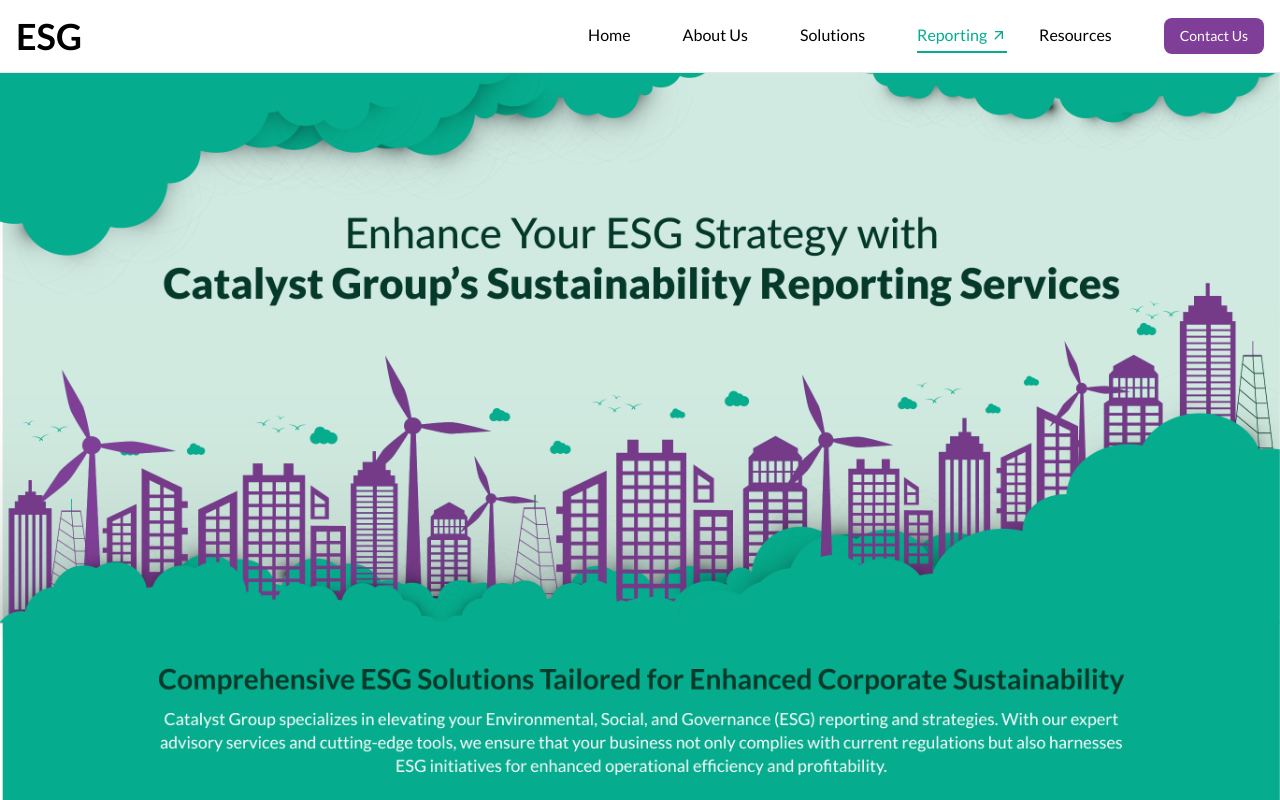
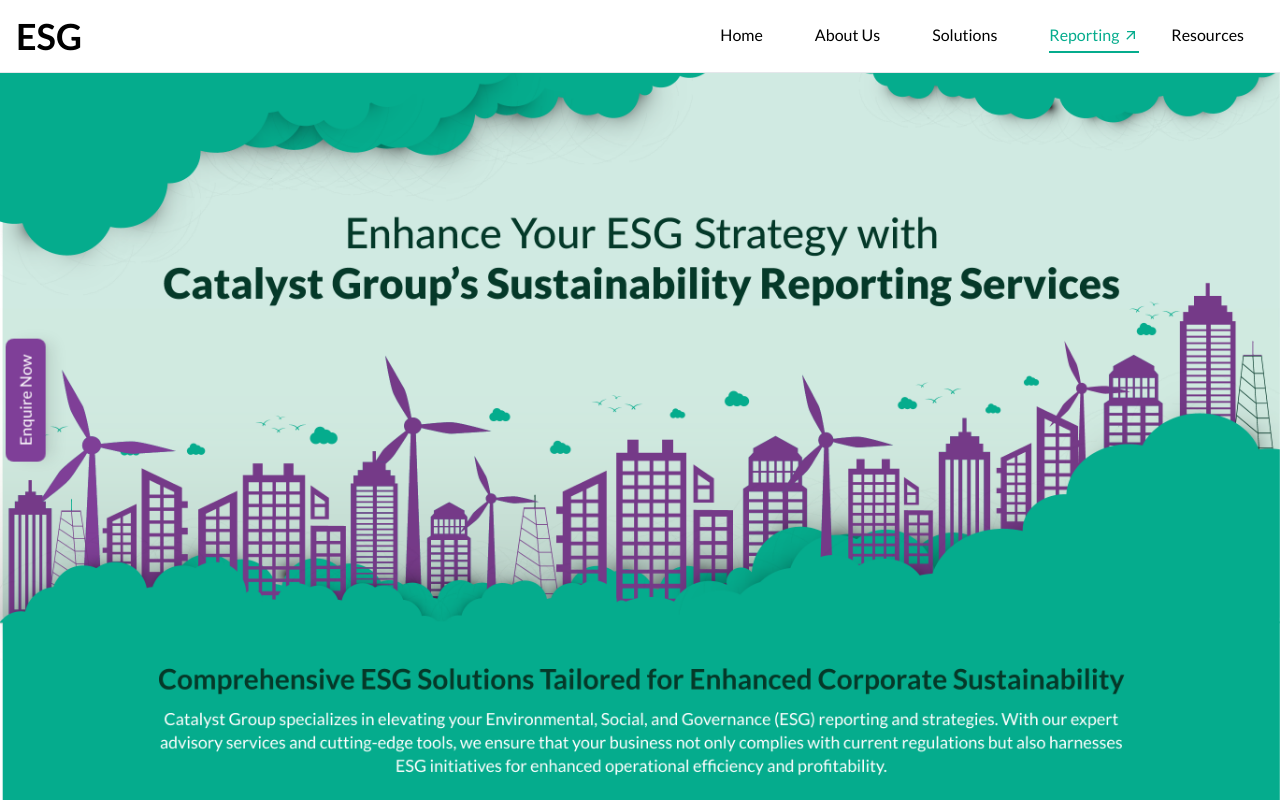
Before and after one commit to ivistaz-ecom/esg-new, a Next.js app: page /reporting in a window 1280 px wide. Shown: the top 800 px of the page. Built offline with nearby package versions, Linux system fonts and the light colour scheme.

Commit message:
added floting button in repoting page

```diff
--- a/components/Esg/OurInitiatives.js
+++ b/components/Esg/OurInitiatives.js
@@ -2,6 +2,7 @@
 import Slider from "react-slick"
 import "slick-carousel/slick/slick.css"
 import "slick-carousel/slick/slick-theme.css"
+import Link from "next/link"
 
 const OurInitiatives = () => {
   const initiatives = [
@@ -86,9 +87,10 @@
 
       {/* Know More Button */}
       <div className="flex justify-center mt-8">
-        <button className="bg-[#7F3F97] text-white px-8 py-2 rounded-md hover:bg-[#9254a9] transition-colors">
-          Know More
-        </button>
+      <Link href="/solutions" className="bg-[#7F3F97] text-white px-8 py-2 rounded-md hover:bg-[#9254a9] transition-colors inline-block">
+  Know More
+</Link>
+
       </div>
     </div>
   )
--- a/components/Header/Header.js
+++ b/components/Header/Header.js
@@ -21,14 +21,10 @@
 
   useEffect(() => {
     if (menuOpen) {
-      document.body.style.overflow = "hidden"
-    } else {
-      document.body.style.overflow = ""
+      document.addEventListener("mousedown", handleClickOutside)
     }
 
-    document.addEventListener("mousedown", handleClickOutside)
     return () => {
-      document.body.style.overflow = ""
       document.removeEventListener("mousedown", handleClickOutside)
     }
   }, [menuOpen])
@@ -39,22 +35,22 @@
     { navName: "Solutions", navLink: "/solutions" },
     { navName: "Reporting", navLink: "/reporting" },
     { navName: "Resources", navLink: "/resources" },
-
   ]
 
   return (
+    <>
       <nav className="bg-white dark:bg-gray-900 fixed w-full z-20 top-0 start-0 border-b border-gray-200 dark:border-gray-600">
         <div className="max-w-screen-xl flex flex-wrap items-center justify-between mx-auto p-4">
 
-        <Link
-          href="/"
-          className="flex items-center space-x-3 rtl:space-x-reverse"
-        >
+          <Link href="/" className="flex items-center space-x-3 rtl:space-x-reverse">
             <span className="self-center text-4xl font-semibold whitespace-nowrap dark:text-white">
               ESG
             </span>
           </Link>
+
           <div className="flex md:order-2 space-x-3 md:space-x-0 rtl:space-x-reverse">
+            {/* Hide Contact Us button on Reporting Page */}
+            {pathname !== "/reporting" && (
               <Link href="/contact-us">
                 <button
                   type="button"
@@ -63,6 +59,8 @@
                   Contact Us
                 </button>
               </Link>
+            )}
+
             <button
               type="button"
               className="inline-flex items-center p-2 w-10 h-10 justify-center text-sm text-gray-500 rounded-lg md:hidden focus:outline-none dark:text-gray-400 dark:hover:bg-gray-700 dark:focus:ring-gray-600"
@@ -95,6 +93,7 @@
               )}
             </button>
           </div>
+
           <div
             ref={menuRef}
             className={`ml-auto absolute top-full left-0 w-full lg:shadow-inherit shadow-lg bg-white dark:bg-gray-800 md:static md:w-auto md:flex md:flex-row md:space-x-8 md:mt-0 md:border-0 md:bg-white md:dark:bg-gray-900 dark:border-gray-700 ${
@@ -143,5 +142,18 @@
           </div>
         </div>
       </nav>
+
+    {/* Floating Enquire Now Button for Reporting Page */}
+{pathname === "/reporting" && (
+  <Link href="/contact-us">
+    <button
+      className="fixed -ms-12 lg:-ms-14 left-2 md:left-5 top-1/2 transform -translate-y-1/2 -rotate-90 bg-cms-primary text-white font-medium rounded-lg px-4 py-2 shadow-lg hover:bg-[#9846b9] transition-all z-40"
+    >
+      Enquire Now
+    </button>
+  </Link>
+)}
+
+    </>
   )
 }
```
Lines whose indentation alone changed are shown as unchanged.
